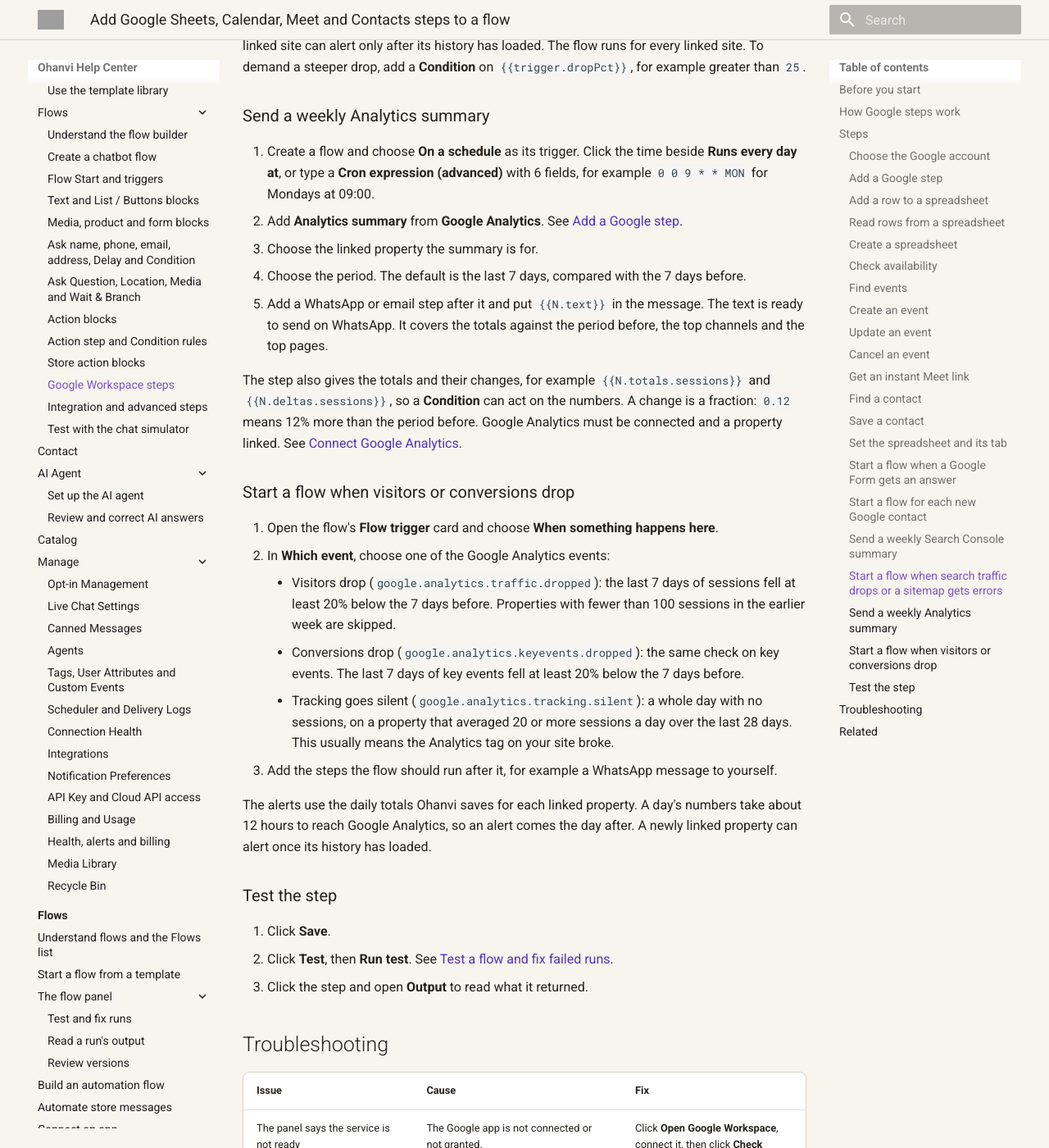
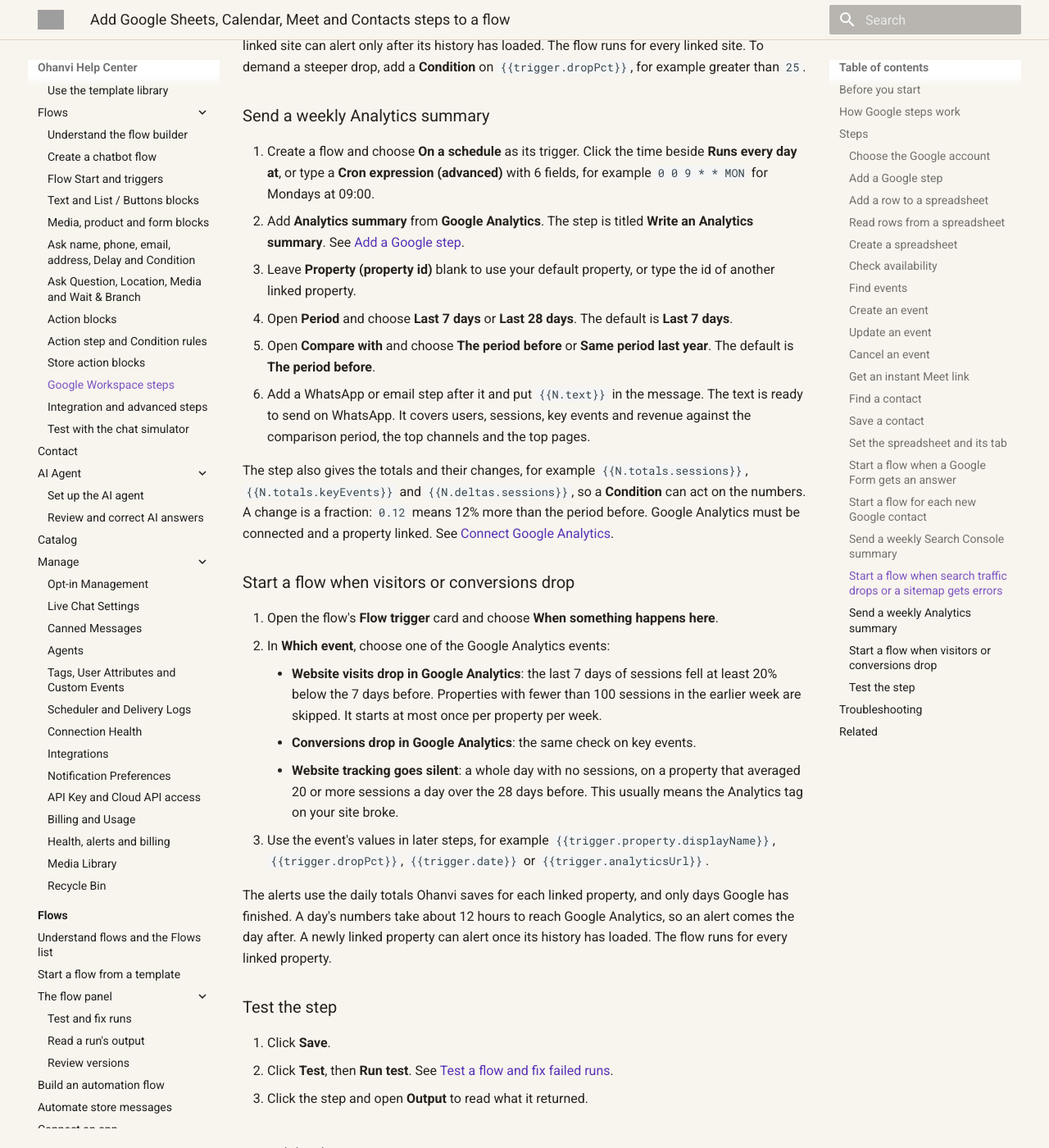
Before and after one commit to Ohanvi/ohanvi.github.io, an MkDocs documentation site: the page built from docs/whatsapp/flow-google-workspace-steps.md, in a window 1280 px wide and 1400 px high, scrolled down 7560 px. Shown: the whole window at 82% size. Built offline with MkDocs 1.6.1 and Material for MkDocs 9.7.7, drawn with Linux system fonts in a browser that asks for light colours; grey boxes are pictures that could not be loaded.

Commit message:
Google Analytics docs: match the app's labels and messages

```diff
--- a/docs/whatsapp/flow-google-workspace-steps.md
+++ b/docs/whatsapp/flow-google-workspace-steps.md
@@ -213,23 +213,24 @@
 ### Send a weekly Analytics summary
 
 1. Create a flow and choose **On a schedule** as its trigger. Click the time beside **Runs every day at**, or type a **Cron expression (advanced)** with 6 fields, for example `0 0 9 * * MON` for Mondays at 09:00.
-2. Add **Analytics summary** from **Google Analytics**. See [Add a Google step](#add-a-google-step).
-3. Choose the linked property the summary is for.
-4. Choose the period. The default is the last 7 days, compared with the 7 days before.
-5. Add a WhatsApp or email step after it and put `{{N.text}}` in the message. The text is ready to send on WhatsApp. It covers the totals against the period before, the top channels and the top pages.
+2. Add **Analytics summary** from **Google Analytics**. The step is titled **Write an Analytics summary**. See [Add a Google step](#add-a-google-step).
+3. Leave **Property (property id)** blank to use your default property, or type the id of another linked property.
+4. Open **Period** and choose **Last 7 days** or **Last 28 days**. The default is **Last 7 days**.
+5. Open **Compare with** and choose **The period before** or **Same period last year**. The default is **The period before**.
+6. Add a WhatsApp or email step after it and put `{{N.text}}` in the message. The text is ready to send on WhatsApp. It covers users, sessions, key events and revenue against the comparison period, the top channels and the top pages.
 
-The step also gives the totals and their changes, for example `{{N.totals.sessions}}` and `{{N.deltas.sessions}}`, so a **Condition** can act on the numbers. A change is a fraction: `0.12` means 12% more than the period before. Google Analytics must be connected and a property linked. See [Connect Google Analytics](../settings/connect-google-analytics.md).
+The step also gives the totals and their changes, for example `{{N.totals.sessions}}`, `{{N.totals.keyEvents}}` and `{{N.deltas.sessions}}`, so a **Condition** can act on the numbers. A change is a fraction: `0.12` means 12% more than the period before. Google Analytics must be connected and a property linked. See [Connect Google Analytics](../settings/connect-google-analytics.md).
 
 ### Start a flow when visitors or conversions drop
 
 1. Open the flow's **Flow trigger** card and choose **When something happens here**.
 2. In **Which event**, choose one of the Google Analytics events:
-    - Visitors drop (`google.analytics.traffic.dropped`): the last 7 days of sessions fell at least 20% below the 7 days before. Properties with fewer than 100 sessions in the earlier week are skipped.
-    - Conversions drop (`google.analytics.keyevents.dropped`): the same check on key events. The last 7 days of key events fell at least 20% below the 7 days before.
-    - Tracking goes silent (`google.analytics.tracking.silent`): a whole day with no sessions, on a property that averaged 20 or more sessions a day over the last 28 days. This usually means the Analytics tag on your site broke.
-3. Add the steps the flow should run after it, for example a WhatsApp message to yourself.
+    - **Website visits drop in Google Analytics**: the last 7 days of sessions fell at least 20% below the 7 days before. Properties with fewer than 100 sessions in the earlier week are skipped. It starts at most once per property per week.
+    - **Conversions drop in Google Analytics**: the same check on key events.
+    - **Website tracking goes silent**: a whole day with no sessions, on a property that averaged 20 or more sessions a day over the 28 days before. This usually means the Analytics tag on your site broke.
+3. Use the event's values in later steps, for example `{{trigger.property.displayName}}`, `{{trigger.dropPct}}`, `{{trigger.date}}` or `{{trigger.analyticsUrl}}`.
 
-The alerts use the daily totals Ohanvi saves for each linked property. A day's numbers take about 12 hours to reach Google Analytics, so an alert comes the day after. A newly linked property can alert once its history has loaded.
+The alerts use the daily totals Ohanvi saves for each linked property, and only days Google has finished. A day's numbers take about 12 hours to reach Google Analytics, so an alert comes the day after. A newly linked property can alert once its history has loaded. The flow runs for every linked property.
 
 ### Test the step
 
```
Also changed, not shown: docs/settings/connect-google-analytics.md (+66 -44 lines), docs/settings/connect-google-search-console.md (+3 -3 lines), docs/settings/connect-google-workspace.md (+1 -1 lines), docs/settings/connect-your-store.md (+9 -7 lines).
